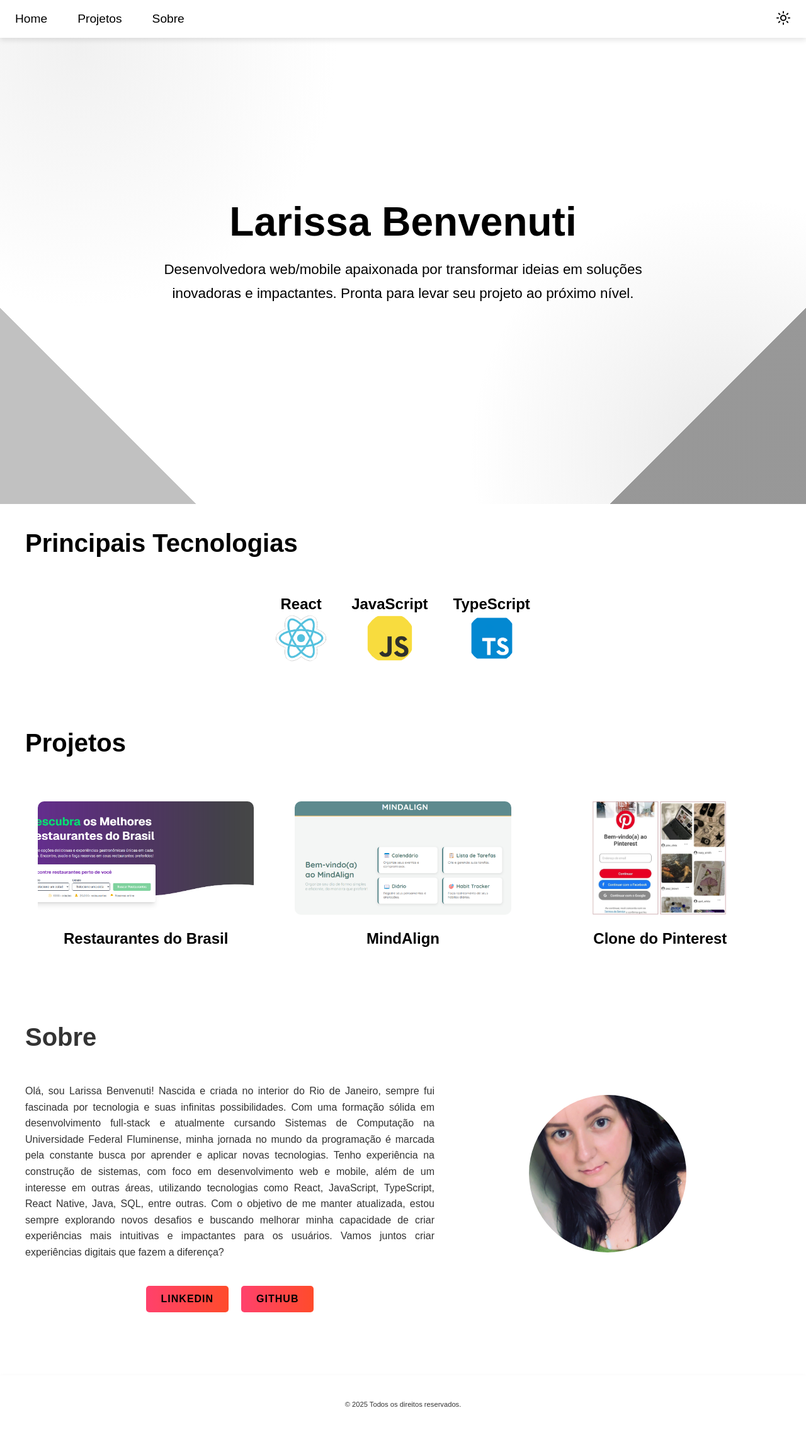
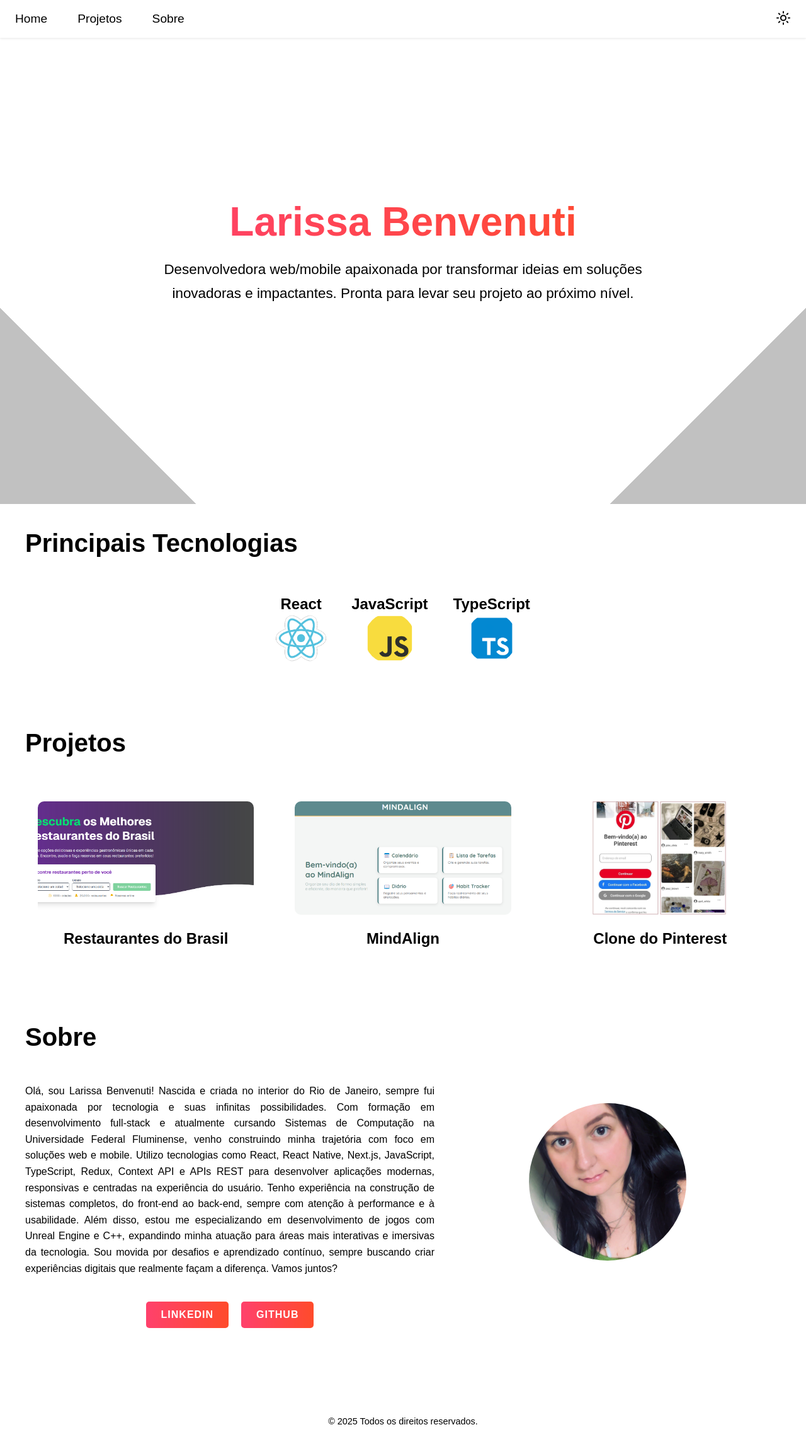
Before and after one commit to larissabenvenuti/Portfolio, a React (Vite) app: page / in a window 1280 px wide. Shown: the top 2300 px of the page at 63% size. Before the commit the page ends 2275 px from the top, so only its background shows below. Built offline with nearby package versions, Linux system fonts and the light colour scheme.

Commit message:
Mudanças no theme

```diff
--- a/src/assets/contexts/ThemeProvider.jsx
+++ b/src/assets/contexts/ThemeProvider.jsx
@@ -2,40 +2,38 @@ import React, { createContext, useState, useEffect, useContext } from "react";
 import { lightTheme, darkTheme } from "./theme";
 import { ThemeProvider as StyledThemeProvider } from "styled-components";
 
-const ThemeContext = createContext();
+const ThemeContext = createContext({
+  isDark: false,
+  toggleTheme: () => {},
+});
 
 export const useTheme = () => useContext(ThemeContext);
 
 export const ThemeProvider = ({ children }) => {
   const getInitialTheme = () => {
     if (typeof window !== "undefined") {
-      const savedTheme = localStorage.getItem("theme");
-      return savedTheme ? savedTheme === "dark" : false;
+      return localStorage.getItem("theme") === "dark";
     }
     return false;
   };
 
-  const [isDarkTheme, setIsDarkTheme] = useState(getInitialTheme);
+  const [isDark, setIsDark] = useState(getInitialTheme);
 
   useEffect(() => {
-    const savedTheme = localStorage.getItem("theme");
-    if (savedTheme) {
-      setIsDarkTheme(savedTheme === "dark");
-    }
-  }, []);
+    localStorage.setItem("theme", isDark ? "dark" : "light");
+  }, [isDark]);
 
   const toggleTheme = () => {
-    setIsDarkTheme((prevTheme) => {
-      const newTheme = !prevTheme;
-      localStorage.setItem("theme", newTheme ? "dark" : "light");
-      return newTheme;
-    });
+    setIsDark((prev) => !prev);
   };
 
-  const theme = isDarkTheme ? darkTheme : lightTheme;
+  const theme = {
+    ...(isDark ? darkTheme : lightTheme),
+    isDark,
+  };
 
   return (
-    <ThemeContext.Provider value={{ isDarkTheme, toggleTheme }}>
+    <ThemeContext.Provider value={{ isDark, toggleTheme }}>
       <StyledThemeProvider theme={theme}>{children}</StyledThemeProvider>
     </ThemeContext.Provider>
   );
--- a/src/assets/contexts/theme.js
+++ b/src/assets/contexts/theme.js
@@ -1,4 +1,5 @@
 export const lightTheme = {
+  isDark: false,
   background: "#fff",
   text: "#000",
   gradient1: "rgba(209, 209, 209, 0.3)",
@@ -10,6 +11,7 @@ export const lightTheme = {
 };
 
 export const darkTheme = {
+  isDark: true,
   background: "#121212",
   text: "#fff",
   gradient1: "rgba(50, 50, 50, 0.3)",
--- a/src/assets/pages/About/about.jsx
+++ b/src/assets/pages/About/about.jsx
@@ -8,30 +8,11 @@ export const AboutSection = styled.section`
   padding: 60px 40px;
   text-align: left;
   position: relative;
+
   background-color: ${({ theme }) => theme.background};
-  background: radial-gradient(
-      circle at 10% 10%,
-      ${({ theme }) => theme.gradient1},
-      transparent 30%
-    ),
-    radial-gradient(
-      circle at 90% 90%,
-      ${({ theme }) => theme.gradient2},
-      transparent 30%
-    ),
-    linear-gradient(
-        45deg,
-        ${({ theme }) => theme.gradient3} 15%,
-        transparent 15%
-      )
-      0 100%,
-    linear-gradient(
-        -45deg,
-        ${({ theme }) => theme.gradient4} 15%,
-        transparent 15%
-      )
-      100% 0;
-  transition: background-color 0.3s ease;
+  color: ${({ theme }) => theme.text};
+
+  transition: background-color 0.3s ease, color 0.3s ease;
 
   @media (max-width: 768px) {
     flex-direction: column;
@@ -43,7 +24,7 @@ export const AboutSection = styled.section`
 
 export const AboutTitle = styled.h1`
   font-size: 2.5rem;
-  color: ${({ theme }) => theme.isDarkTheme ? "#fff" : "#333"};
+  color: ${({ theme }) => (theme.isDark ? "#fff" : "#000")};
   margin-bottom: 20px;
   font-weight: 600;
   transition: color 0.3s ease;
@@ -56,7 +37,7 @@ export const AboutTitle = styled.h1`
 
 export const AboutText = styled.p`
   font-size: 1rem;
-  color: ${({ theme }) => theme.isDarkTheme ? "#ddd" : "#333"};
+  color: ${({ theme }) => (theme.isDark ? "#ddd" : "#000")};
   margin-bottom: 20px;
   margin-top: 50px;
   max-width: 650px;
@@ -75,14 +56,17 @@ export const SocialLinks = styled.div`
   gap: 20px;
   justify-content: center;
   margin-top: 40px;
+  flex-wrap: wrap;
 `;
 
 export const SocialLink = styled.a`
   display: inline-block;
   font-size: 1rem;
-  color: ${({ theme }) => theme.isDarkTheme ? "#fff" : "#000"};
+  color: #fff;
   background: ${({ theme }) =>
-    theme.isDarkTheme ? "#444" : "linear-gradient(90deg, #ff416c, #ff4b2b)"};
+    theme.isDark
+      ? "#000"
+      : `linear-gradient(90deg, ${theme.primaryColor}, ${theme.secondaryColor})`};
   padding: 12px 24px;
   text-transform: uppercase;
   font-weight: bold;
@@ -94,21 +78,23 @@ export const SocialLink = styled.a`
   border-radius: 5px;
 
   &:hover {
-    background: ${({ theme }) =>
-      theme.isDarkTheme ? "#555" : "linear-gradient(90deg, #ff416c, #ff4b2b)"};
-    color: ${({ theme }) => (theme.isDarkTheme ? "#000" : "#fff")};
-    transform: translateY(-3px);
+    transform: translateY(-1px);
+    filter: brightness(1.1);
     box-shadow: ${({ theme }) =>
-      theme.isDarkTheme
-        ? "0 5px 15px rgba(255, 255, 255, 0.4)"
+      theme.isDark
+        ? "0 5px 15px rgba(255, 255, 255, 0.2)"
         : "0 5px 15px rgba(255, 75, 43, 0.4)"};
   }
 
   &:focus {
     outline: none;
-    box-shadow: 0 0 0 3px rgba(255, 75, 43, 0.6);
+    box-shadow: ${({ theme }) =>
+      theme.isDark
+        ? "0 0 0 3px rgba(255, 255, 255, 0.4)"
+        : "0 0 0 3px rgba(255, 75, 43, 0.6)"};
   }
 `;
+
 
 export const Image = styled.img`
   width: 250px;
--- a/src/assets/pages/About/index.jsx
+++ b/src/assets/pages/About/index.jsx
@@ -14,35 +14,36 @@ export const About = () => {
   const { isDarkTheme } = useTheme();
 
   return (
-    <AboutSection
-      id="sobre"
-      aria-labelledby="aboutTitle"
-      theme={{ isDarkTheme }}
-    >
+    <AboutSection id="sobre" aria-labelledby="aboutTitle">
       <div>
-        <AboutTitle theme={{ isDarkTheme }}>Sobre</AboutTitle>
-        <AboutText theme={{ isDarkTheme }}>
-          Olá, sou Larissa Benvenuti! Nascida e criada no interior do Rio de
-          Janeiro, sempre fui fascinada por tecnologia e suas infinitas
-          possibilidades. Com uma formação sólida em desenvolvimento full-stack
-          e atualmente cursando Sistemas de Computação na Universidade Federal
-          Fluminense, minha jornada no mundo da programação é marcada pela
-          constante busca por aprender e aplicar novas tecnologias. Tenho
-          experiência na construção de sistemas, com foco em desenvolvimento web
-          e mobile, além de um interesse em outras áreas, utilizando tecnologias
-          como React, JavaScript, TypeScript, React Native, Java, SQL, entre
-          outras. Com o objetivo de me manter atualizada, estou sempre
-          explorando novos desafios e buscando melhorar minha capacidade de
-          criar experiências mais intuitivas e impactantes para os usuários.
-          Vamos juntos criar experiências digitais que fazem a diferença?
+        <AboutTitle>Sobre</AboutTitle>
+        <AboutText>
+          Olá, sou Larissa Benvenuti! Nascida e criada no interior do Rio de Janeiro,
+          sempre fui apaixonada por tecnologia e suas infinitas possibilidades.
+          Com formação em desenvolvimento full-stack e atualmente cursando Sistemas
+          de Computação na Universidade Federal Fluminense, venho construindo minha
+          trajetória com foco em soluções web e mobile.
+
+          Utilizo tecnologias como React, React Native, Next.js, JavaScript,
+          TypeScript, Redux, Context API e APIs REST para desenvolver aplicações
+          modernas, responsivas e centradas na experiência do usuário. Tenho
+          experiência na construção de sistemas completos, do front-end ao back-end,
+          sempre com atenção à performance e à usabilidade.
+
+          Além disso, estou me especializando em desenvolvimento de jogos com Unreal
+          Engine e C++, expandindo minha atuação para áreas mais interativas e
+          imersivas da tecnologia.
+
+          Sou movida por desafios e aprendizado contínuo, sempre buscando criar
+          experiências digitais que realmente façam a diferença. Vamos juntos?
         </AboutText>
+
         <SocialLinks aria-label="Links sociais">
           <SocialLink
             href="https://www.linkedin.com/in/larissabenvenuti/"
             target="_blank"
             rel="noopener noreferrer"
             aria-label="Perfil no LinkedIn"
-            theme={{ isDarkTheme }}
           >
             LinkedIn
           </SocialLink>
@@ -51,12 +52,12 @@ export const About = () => {
             target="_blank"
             rel="noopener noreferrer"
             aria-label="Perfil no GitHub"
-            theme={{ isDarkTheme }}
           >
             GitHub
           </SocialLink>
         </SocialLinks>
       </div>
+
       <Image
         src={avatar}
         alt="Foto de Larissa Benvenuti, desenvolvedora"
--- a/src/assets/pages/Footer/footer.jsx
+++ b/src/assets/pages/Footer/footer.jsx
@@ -1,12 +1,11 @@
 import styled from "styled-components";
 
 export const FooterContainer = styled.footer`
-  background-color: ${({ theme }) => theme.isDark ? "#333333" : "#ffffff"};
-  color: ${({ theme }) => theme.isDark ? "#fff" : "#333"};
+  background-color: ${({ theme }) => theme.background};
+  color: ${({ theme }) => theme.text};
   padding: 40px 20px;
   text-align: center;
   margin-top: 40px;
-  box-shadow: ${({ theme }) => theme.isDark ? "0 4px 8px rgba(0, 0, 0, 0.5)" : "0 4px 8px rgba(0, 0, 0, 0.1)"};
   transition: background-color 0.3s ease, color 0.3s ease;
 
   @media (max-width: 768px) {
@@ -15,11 +14,11 @@ export const FooterContainer = styled.footer`
 `;
 
 export const FooterText = styled.p`
-  font-size: 0.7rem;
-  color: ${({ theme }) => theme.isDark ? "#ddd" : "#333"};
+  font-size: 0.9rem;
+  color: ${({ theme }) => theme.text};
   margin: 0;
 
   @media (max-width: 768px) {
-    font-size: 1.1rem;
+    font-size: 1rem;
   }
 `;
--- a/src/assets/pages/Hero/hero.jsx
+++ b/src/assets/pages/Hero/hero.jsx
@@ -7,40 +7,30 @@ export const HeroContainer = styled.section`
   align-items: center;
   padding: 0 20px;
   height: 100vh;
-  background-color: ${({ theme }) => theme.background};
-  background: radial-gradient(
-      circle at 10% 10%,
-      ${({ theme }) => theme.gradient1},
-      transparent 30%
-    ),
-    radial-gradient(
-      circle at 90% 90%,
-      ${({ theme }) => theme.gradient2},
-      transparent 30%
-    ),
-    linear-gradient(
-        45deg,
-        ${({ theme }) => theme.gradient3} 15%,
-        transparent 15%
-      )
-      0 100%,
-    linear-gradient(
-        -45deg,
-        ${({ theme }) => theme.gradient4} 15%,
-        transparent 15%
-      )
-      100% 0;
   position: relative;
   text-align: center;
+  background: ${({ theme }) =>
+    theme.isDark
+      ? `
+        linear-gradient(45deg, ${theme.gradient4} 15%, transparent 15%) 0 100%,
+        linear-gradient(-45deg, ${theme.gradient4} 15%, transparent 15%) 100% 0
+      `
+      : `
+        linear-gradient(45deg, ${theme.gradient3} 15%, transparent 15%) 0 100%,
+        linear-gradient(-45deg, ${theme.gradient3} 15%, transparent 15%) 100% 0
+      `};
 `;
 
 export const HeroTitle = styled.h1`
   font-size: 4rem;
-  color: ${({ theme }) =>
-    theme.isDarkTheme
-      ? "none"
+  background: ${({ theme }) =>
+    theme.isDark
+      ? "linear-gradient(90deg, #fff, #aaa)"
       : `linear-gradient(90deg, ${theme.primaryColor}, ${theme.secondaryColor})`};
-
+  -webkit-background-clip: text;
+  -webkit-text-fill-color: transparent;
+  background-clip: text;
+  color: transparent;
   margin-bottom: 20px;
   text-align: center;
   transition: transform 0.3s ease, opacity 0.3s ease, letter-spacing 0.3s ease;
@@ -62,7 +52,7 @@ export const HeroTitle = styled.h1`
 
 export const HeroDescription = styled.p`
   font-size: 1.4rem;
-  color: ${({ theme }) => theme.text};
+  color: ${({ theme }) => (theme.isDark ? "#ddd" : theme.text)};
   margin-top: 15px;
   max-width: 800px;
   text-align: center;
@@ -70,11 +60,6 @@ export const HeroDescription = styled.p`
   transition: color 0.3s ease, transform 0.3s ease;
   transform: translateY(20px);
   opacity: 0;
-
-  ${({ theme }) => theme.isDarkTheme && `
-    color: #ddd;
-  `}
-
   animation: fadeInUp 1s forwards;
 
   @keyframes fadeInUp {
--- a/src/assets/pages/Portfolio/portfolio.jsx
+++ b/src/assets/pages/Portfolio/portfolio.jsx
@@ -3,11 +3,12 @@ import styled from "styled-components";
 export const Container = styled.div`
   min-height: 100vh;
   width: 100%;
-  background-color: ${(props) => props.theme.background};
-  color: ${(props) => props.theme.text};
-  font-family: Arial, sans-serif;
+  background-color: ${({ theme }) => (theme.isDark ? theme.background : theme.background)};
+  color: ${({ theme }) => theme.text};
+  font-family: 'Arial', sans-serif;
+  font-size: 16px;
   box-sizing: border-box;
-  font-size: 16px;
+  transition: background-color 0.3s ease, color 0.3s ease;
 
   @media (max-width: 768px) {
     font-size: 14px;
--- a/src/assets/styles/globalStyle.jsx
+++ b/src/assets/styles/globalStyle.jsx
@@ -1,22 +1,39 @@
 import { createGlobalStyle } from "styled-components";
 
 export const GlobalStyle = createGlobalStyle`
+* {
+  box-sizing: border-box;
+}
+
 body {
   margin: 0;
   padding: 0;
-    background-color: ${({ theme }) => theme.background};
-    color: ${({ theme }) => theme.text};
   font-family: Arial, sans-serif;
   font-size: 16px;
+  transition: background-color 0.3s ease, color 0.3s ease;
 }
 
-  * {
-    box-sizing: border-box;
+body[data-theme='light'] {
+  background-color: #ffffff;
+  color: #000000;
+}
+
+body[data-theme='dark'] {
+  background-color: #000000;
+  color: #ffffff;
 }
 
 h1, h2, h3, p, ul, li, figure {
   margin: 0;
   padding: 0;
+}
+
+.container {
+  padding: 20px;
+}
+
+h1, h2, h3 {
+  font-size: 1.5rem;
 }
 
 @media (max-width: 768px) {
@@ -31,14 +48,6 @@ export const GlobalStyle = createGlobalStyle`
   }
 }
 
-  .container {
-    padding: 20px;
-  }
-
-  h1, h2, h3 {
-    font-size: 1.5rem;
-  }
-
 @media (max-width: 320px) {
   body {
     font-size: 12px;
```
Also changed, not shown: src/assets/pages/Header/header.jsx (+28 -19 lines), src/assets/pages/Projects/projects.jsx (+9 -8 lines), src/assets/pages/Tech/tech.jsx (+7 -1 lines). Lines whose indentation alone changed are shown as unchanged.
